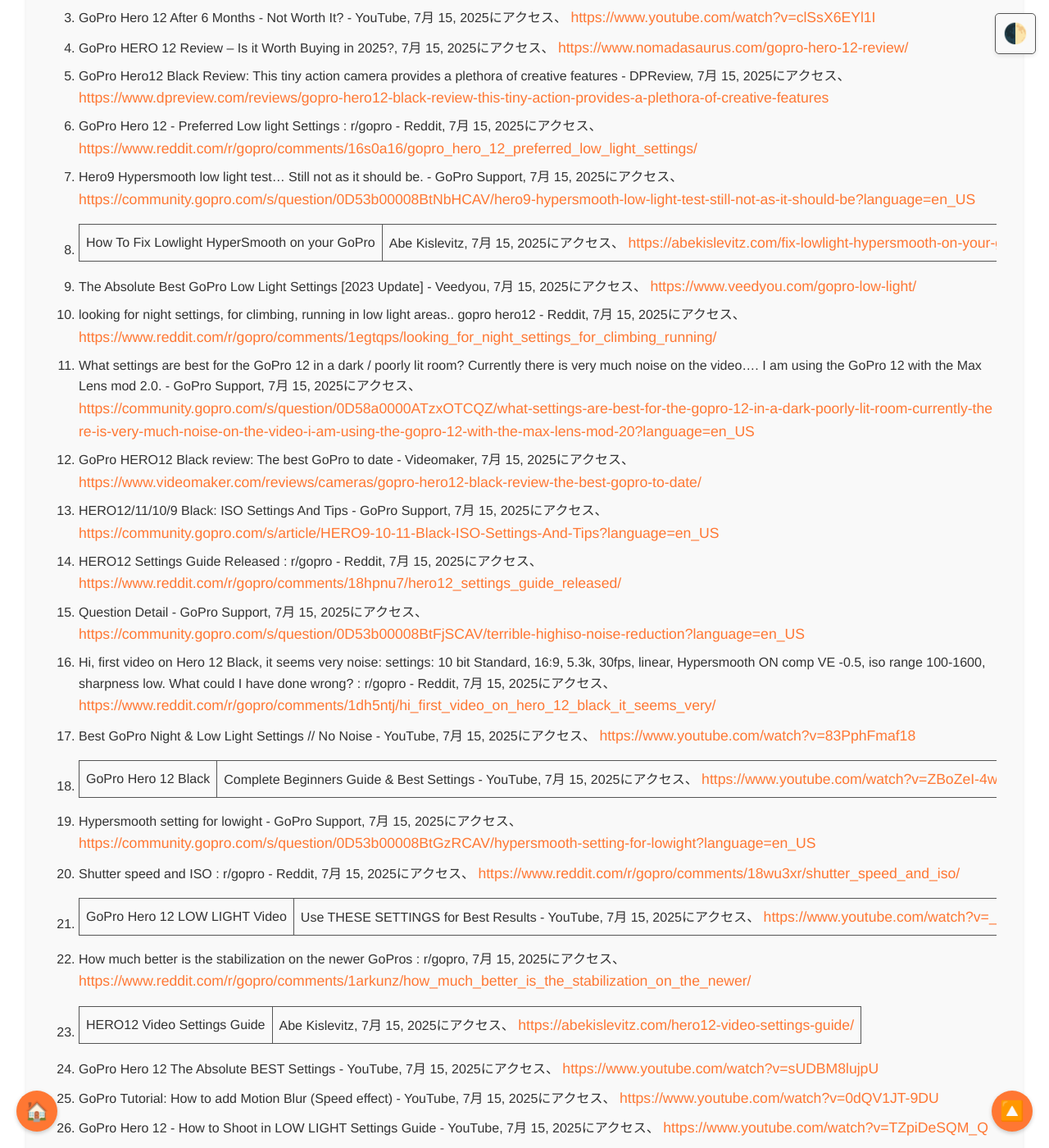
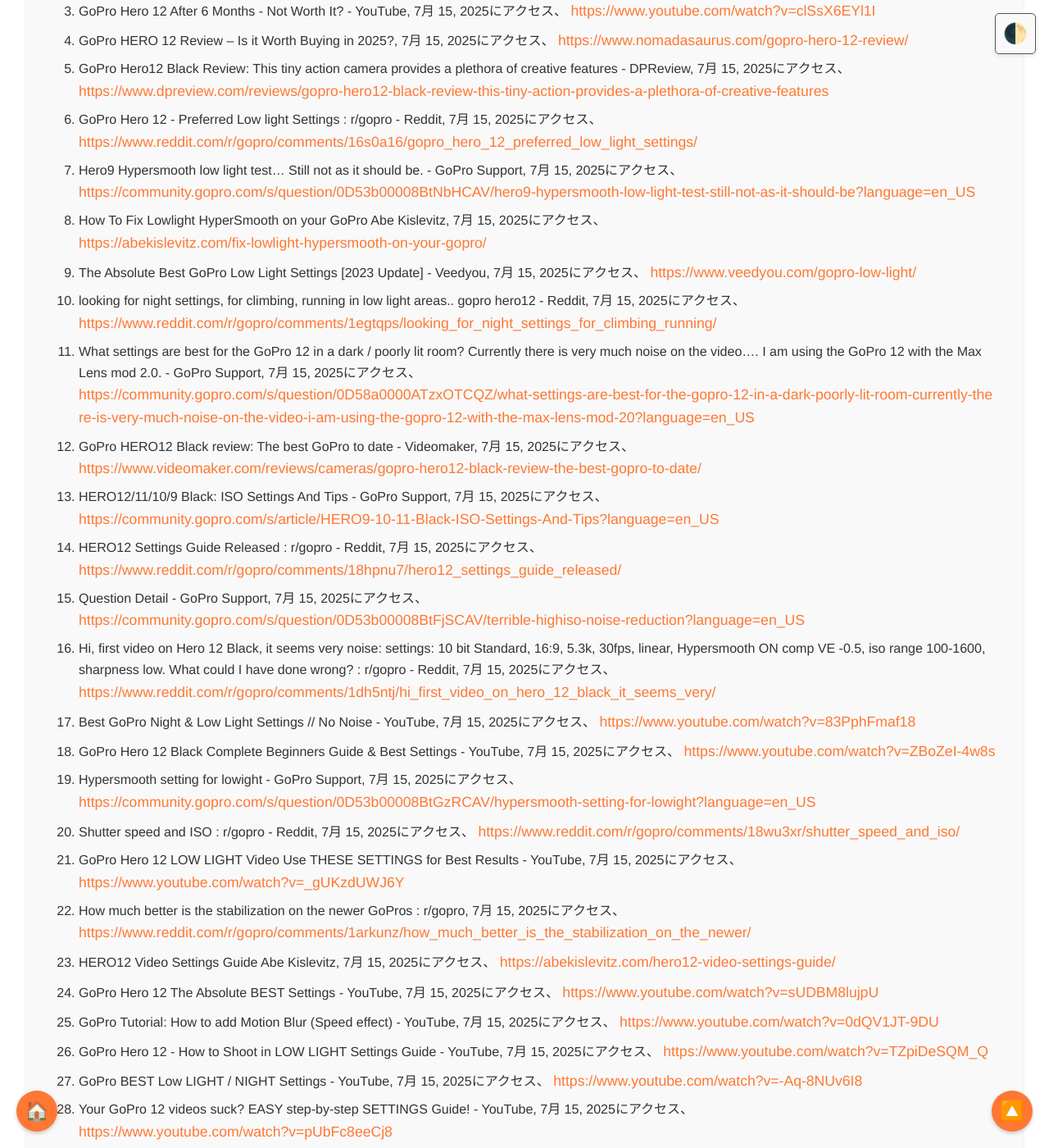
Before and after one commit to aegisfleet/share-deepresearch, a Jekyll site: the page built from _topics/gopro-hero-13-night-shot/index.md, in a window 1280 px wide and 1400 px high, scrolled down 8658 px. Shown: the whole window at 82% size. Built offline with Jekyll 4.4.1, drawn with Linux system fonts in a browser that asks for light colours; some of the changed text lies outside the part shown.

Commit message:
Auto update files

```diff
--- a/_topics/gopro-hero-13-night-shot/index.md
+++ b/_topics/gopro-hero-13-night-shot/index.md
@@ -180,13 +180,13 @@ GoPro Labsファームウェアは、QRコードを介してより深いレベ
 #### **引用文献**
 
 1. Please recommend low light settings for hero 12\. : r/gopro \- Reddit, 7月 15, 2025にアクセス、 [https://www.reddit.com/r/gopro/comments/1ctk1wg/please\_recommend\_low\_light\_settings\_for\_hero\_12/](https://www.reddit.com/r/gopro/comments/1ctk1wg/please_recommend_low_light_settings_for_hero_12/)
-2. GoPro Hero 12 Black review: edging closer to perfection | TechRadar, 7月 15, 2025にアクセス、 [https://www.techradar.com/cameras/action-cameras/gopro-hero-12-black-review](https://www.techradar.com/cameras/action-cameras/gopro-hero-12-black-review)
+2. GoPro Hero 12 Black review: edging closer to perfection TechRadar, 7月 15, 2025にアクセス、 [https://www.techradar.com/cameras/action-cameras/gopro-hero-12-black-review](https://www.techradar.com/cameras/action-cameras/gopro-hero-12-black-review)
 3. GoPro Hero 12 After 6 Months \- Not Worth It? \- YouTube, 7月 15, 2025にアクセス、 [https://www.youtube.com/watch?v=clSsX6EYl1I](https://www.youtube.com/watch?v=clSsX6EYl1I)
 4. GoPro HERO 12 Review – Is it Worth Buying in 2025?, 7月 15, 2025にアクセス、 [https://www.nomadasaurus.com/gopro-hero-12-review/](https://www.nomadasaurus.com/gopro-hero-12-review/)
 5. GoPro Hero12 Black Review: This tiny action camera provides a plethora of creative features \- DPReview, 7月 15, 2025にアクセス、 [https://www.dpreview.com/reviews/gopro-hero12-black-review-this-tiny-action-provides-a-plethora-of-creative-features](https://www.dpreview.com/reviews/gopro-hero12-black-review-this-tiny-action-provides-a-plethora-of-creative-features)
 6. GoPro Hero 12 \- Preferred Low light Settings : r/gopro \- Reddit, 7月 15, 2025にアクセス、 [https://www.reddit.com/r/gopro/comments/16s0a16/gopro\_hero\_12\_preferred\_low\_light\_settings/](https://www.reddit.com/r/gopro/comments/16s0a16/gopro_hero_12_preferred_low_light_settings/)
 7. Hero9 Hypersmooth low light test... Still not as it should be. \- GoPro Support, 7月 15, 2025にアクセス、 [https://community.gopro.com/s/question/0D53b00008BtNbHCAV/hero9-hypersmooth-low-light-test-still-not-as-it-should-be?language=en\_US](https://community.gopro.com/s/question/0D53b00008BtNbHCAV/hero9-hypersmooth-low-light-test-still-not-as-it-should-be?language=en_US)
-8. How To Fix Lowlight HyperSmooth on your GoPro | Abe Kislevitz, 7月 15, 2025にアクセス、 [https://abekislevitz.com/fix-lowlight-hypersmooth-on-your-gopro/](https://abekislevitz.com/fix-lowlight-hypersmooth-on-your-gopro/)
+8. How To Fix Lowlight HyperSmooth on your GoPro Abe Kislevitz, 7月 15, 2025にアクセス、 [https://abekislevitz.com/fix-lowlight-hypersmooth-on-your-gopro/](https://abekislevitz.com/fix-lowlight-hypersmooth-on-your-gopro/)
 9. The Absolute Best GoPro Low Light Settings \[2023 Update\] \- Veedyou, 7月 15, 2025にアクセス、 [https://www.veedyou.com/gopro-low-light/](https://www.veedyou.com/gopro-low-light/)
 10. looking for night settings, for climbing, running in low light areas.. gopro hero12 \- Reddit, 7月 15, 2025にアクセス、 [https://www.reddit.com/r/gopro/comments/1egtqps/looking\_for\_night\_settings\_for\_climbing\_running/](https://www.reddit.com/r/gopro/comments/1egtqps/looking_for_night_settings_for_climbing_running/)
 11. What settings are best for the GoPro 12 in a dark / poorly lit room? Currently there is very much noise on the video.... I am using the GoPro 12 with the Max Lens mod 2.0. \- GoPro Support, 7月 15, 2025にアクセス、 [https://community.gopro.com/s/question/0D58a0000ATzxOTCQZ/what-settings-are-best-for-the-gopro-12-in-a-dark-poorly-lit-room-currently-there-is-very-much-noise-on-the-video-i-am-using-the-gopro-12-with-the-max-lens-mod-20?language=en\_US](https://community.gopro.com/s/question/0D58a0000ATzxOTCQZ/what-settings-are-best-for-the-gopro-12-in-a-dark-poorly-lit-room-currently-there-is-very-much-noise-on-the-video-i-am-using-the-gopro-12-with-the-max-lens-mod-20?language=en_US)
@@ -196,12 +196,12 @@ GoPro Labsファームウェアは、QRコードを介してより深いレベ
 15. Question Detail \- GoPro Support, 7月 15, 2025にアクセス、 [https://community.gopro.com/s/question/0D53b00008BtFjSCAV/terrible-highiso-noise-reduction?language=en\_US](https://community.gopro.com/s/question/0D53b00008BtFjSCAV/terrible-highiso-noise-reduction?language=en_US)
 16. Hi, first video on Hero 12 Black, it seems very noise: settings: 10 bit Standard, 16:9, 5.3k, 30fps, linear, Hypersmooth ON comp VE \-0.5, iso range 100-1600, sharpness low. What could I have done wrong? : r/gopro \- Reddit, 7月 15, 2025にアクセス、 [https://www.reddit.com/r/gopro/comments/1dh5ntj/hi\_first\_video\_on\_hero\_12\_black\_it\_seems\_very/](https://www.reddit.com/r/gopro/comments/1dh5ntj/hi_first_video_on_hero_12_black_it_seems_very/)
 17. Best GoPro Night & Low Light Settings // No Noise \- YouTube, 7月 15, 2025にアクセス、 [https://www.youtube.com/watch?v=83PphFmaf18](https://www.youtube.com/watch?v=83PphFmaf18)
-18. GoPro Hero 12 Black | Complete Beginners Guide & Best Settings \- YouTube, 7月 15, 2025にアクセス、 [https://www.youtube.com/watch?v=ZBoZeI-4w8s](https://www.youtube.com/watch?v=ZBoZeI-4w8s)
+18. GoPro Hero 12 Black Complete Beginners Guide & Best Settings \- YouTube, 7月 15, 2025にアクセス、 [https://www.youtube.com/watch?v=ZBoZeI-4w8s](https://www.youtube.com/watch?v=ZBoZeI-4w8s)
 19. Hypersmooth setting for lowight \- GoPro Support, 7月 15, 2025にアクセス、 [https://community.gopro.com/s/question/0D53b00008BtGzRCAV/hypersmooth-setting-for-lowight?language=en\_US](https://community.gopro.com/s/question/0D53b00008BtGzRCAV/hypersmooth-setting-for-lowight?language=en_US)
 20. Shutter speed and ISO : r/gopro \- Reddit, 7月 15, 2025にアクセス、 [https://www.reddit.com/r/gopro/comments/18wu3xr/shutter\_speed\_and\_iso/](https://www.reddit.com/r/gopro/comments/18wu3xr/shutter_speed_and_iso/)
-21. GoPro Hero 12 LOW LIGHT Video | Use THESE SETTINGS for Best Results \- YouTube, 7月 15, 2025にアクセス、 [https://www.youtube.com/watch?v=\_gUKzdUWJ6Y](https://www.youtube.com/watch?v=_gUKzdUWJ6Y)
+21. GoPro Hero 12 LOW LIGHT Video Use THESE SETTINGS for Best Results \- YouTube, 7月 15, 2025にアクセス、 [https://www.youtube.com/watch?v=\_gUKzdUWJ6Y](https://www.youtube.com/watch?v=_gUKzdUWJ6Y)
 22. How much better is the stabilization on the newer GoPros : r/gopro, 7月 15, 2025にアクセス、 [https://www.reddit.com/r/gopro/comments/1arkunz/how\_much\_better\_is\_the\_stabilization\_on\_the\_newer/](https://www.reddit.com/r/gopro/comments/1arkunz/how_much_better_is_the_stabilization_on_the_newer/)
-23. HERO12 Video Settings Guide | Abe Kislevitz, 7月 15, 2025にアクセス、 [https://abekislevitz.com/hero12-video-settings-guide/](https://abekislevitz.com/hero12-video-settings-guide/)
+23. HERO12 Video Settings Guide Abe Kislevitz, 7月 15, 2025にアクセス、 [https://abekislevitz.com/hero12-video-settings-guide/](https://abekislevitz.com/hero12-video-settings-guide/)
 24. GoPro Hero 12 The Absolute BEST Settings \- YouTube, 7月 15, 2025にアクセス、 [https://www.youtube.com/watch?v=sUDBM8lujpU](https://www.youtube.com/watch?v=sUDBM8lujpU)
 25. GoPro Tutorial: How to add Motion Blur (Speed effect) \- YouTube, 7月 15, 2025にアクセス、 [https://www.youtube.com/watch?v=0dQV1JT-9DU](https://www.youtube.com/watch?v=0dQV1JT-9DU)
 26. GoPro Hero 12 \- How to Shoot in LOW LIGHT Settings Guide \- YouTube, 7月 15, 2025にアクセス、 [https://www.youtube.com/watch?v=TZpiDeSQM\_Q](https://www.youtube.com/watch?v=TZpiDeSQM_Q)
--- a/_topics/gopro-hero-13-night-shot/infographic.html
+++ b/_topics/gopro-hero-13-night-shot/infographic.html
@@ -1,6 +1,9 @@
 <!DOCTYPE html>
 <html lang="ja">
 <head>
+    <script async src="https://pagead2.googlesyndication.com/pagead/js/adsbygoogle.js?client=ca-pub-3122674942116250" crossorigin="anonymous"></script>
+    <link rel="icon" type="image/png" sizes="32x32" href="/share-deepresearch/assets/favicon/favicon-32x32.png">
+    <link rel="icon" type="image/png" sizes="16x16" href="/share-deepresearch/assets/favicon/favicon-16x16.png">
     <meta charset="UTF-8">
     <meta name="viewport" content="width=device-width, initial-scale=1.0">
     <title>GoPro夜間撮影ガイド インフォグラフィック</title>
```
